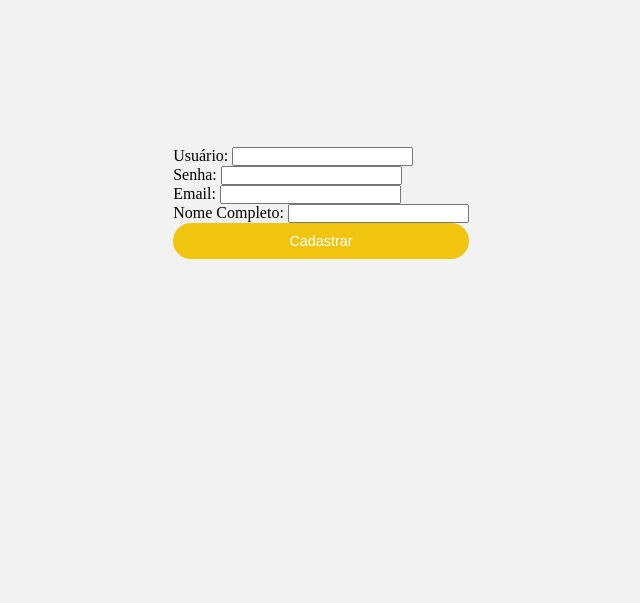
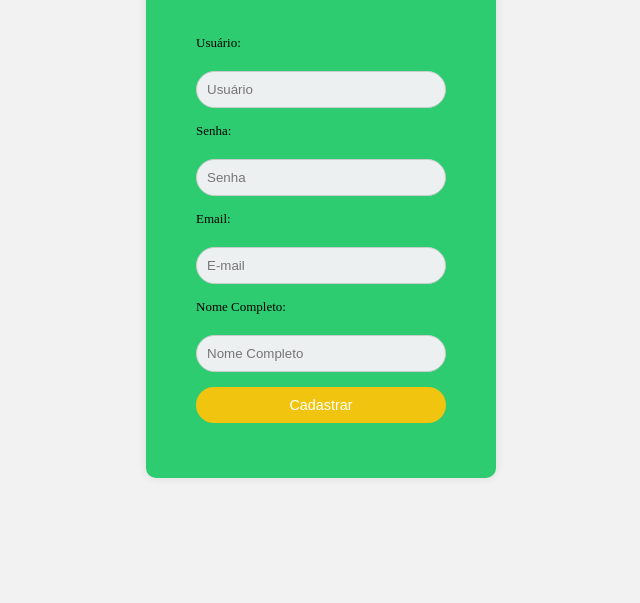
Before and after one commit to Gladistony/Projeto-Interdisciplinar-3, a plain HTML site: page projeto interdiciplinar 03/Paginas/telaDeCadastro.html in a window 1280 px wide. Shown: the part 197-800 px from the top of the page, without its empty margins (319-959 px from the left). Drawn offline with Linux system fonts and the light colour scheme.

Commit message:
cadastro
Co-Authored-By: Pedro  Emmanuel G. C. Machado  <132278032+Pedro-Emmanuel-G-C-Machado@users.noreply.github.com>

```diff
--- a/projeto interdiciplinar 03/Paginas/telaDeCadastro.html
+++ b/projeto interdiciplinar 03/Paginas/telaDeCadastro.html
@@ -1,26 +1,37 @@
 <!DOCTYPE html>
-<html lang="en">
+<html lang="pt-br">
 <head>
     <meta charset="UTF-8">
     <meta name="viewport" content="width=device-width, initial-scale=1.0">
     <title>Cadastro com Proxy</title>
 </head>
-<body>
-    <form id="cadastroForm">
-        <label for="usuario">Usuário:</label>
-        <input type="text" id="usuario" name="usuario" minlength="8" required>
-        <br>
-        <label for="senha">Senha:</label>
-        <input type="password" id="senha" name="senha" minlength="8" required>
-        <br>
-        <label for="email">Email:</label>
-        <input type="email" id="email" name="email" required>
-        <br>
-        <label for="nome_completo">Nome Completo:</label>
-        <input type="text" id="nome_completo" name="nome_completo" required>
-        <br>
-        <button type="submit">Cadastrar</button>
-    </form>
+<body><main>
+    <div class="conteiner">
+        <h1 class="texto-1">Cadastro</h1>
+        <form id="cadastroForm">
+            <div class="caixa-texto ">
+            <label for="usuario"   class="texto-Palavra ">Usuário:</label>
+            <input type="text" id="usuario" name="usuario" minlength="8" required placeholder = "Usuário">
+        </div>
+        <div class="caixa-texto ">
+            <label for="senha" class="texto-Palavra ">Senha:</label>
+            <input type="password" id="senha" name="senha" minlength="8" required placeholder="Senha">
+
+        </div>
+            <div class="caixa-texto ">
+            <label for="email" class="texto-Palavra ">Email:</label>
+            <input type="email" id="email" name="email" required placeholder="E-mail">
+            </div>
+            <div class="caixa-texto ">
+                <label for="nome_completo" class="texto-Palavra ">Nome Completo:</label>
+                 <input type="text" id="nome_completo" name="nome_completo" required placeholder="Nome Completo" autocomplete="off">
+           </div>
+            <button type="submit">Cadastrar</button>
+        </form>
+    </div>
+
+
+</main>
 
     <script>
         document.getElementById('cadastroForm').addEventListener('submit', async function (event) {
@@ -102,11 +113,18 @@
         flex-direction: column;
         align-items: center;
         padding: 20px;
-        height: 250px;
+        height: 550px;
         width: 350px;
         text-align: start;
         border-radius: 10px;
         box-shadow: 0 0 10px rgba(0, 0, 0, 0.1);
+    }
+    .texto-Palavra {
+        font-weight: 500;
+        font-size: small;
+        display: flex;
+        justify-content: flex-start;
+        margin-bottom: 10px;
     }
     .caixa-texto {
         width: 250px;
@@ -148,13 +166,6 @@
         margin-bottom:50px;
         color: #ffffff;
     }
-    .codigoDeAtivacao{
-        display:flex;
-        justify-content: center;
-        margin-bottom: 50px;
-        font-size: 1.6rem;
-    }
-
     /* .erro input {
         background-color: #f0f0f0;
         border: 1px solid #ce3939;
```
